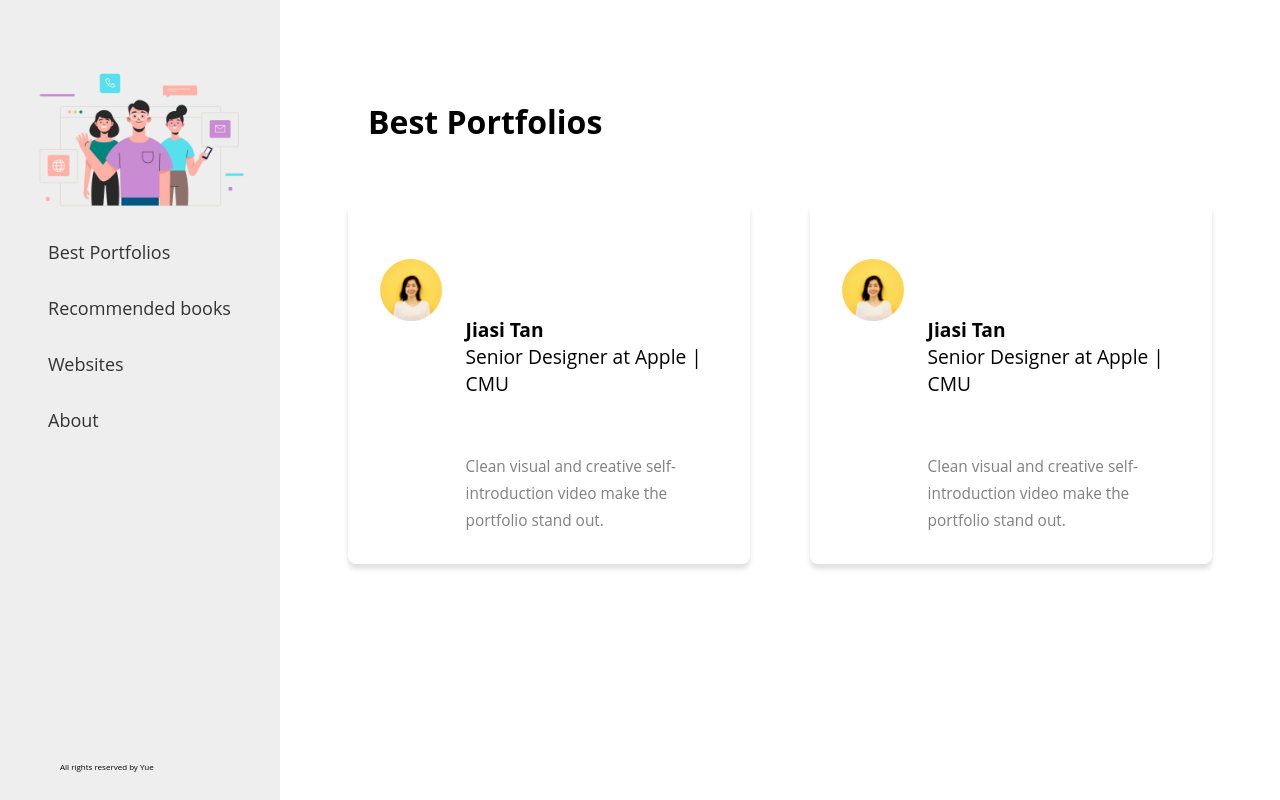
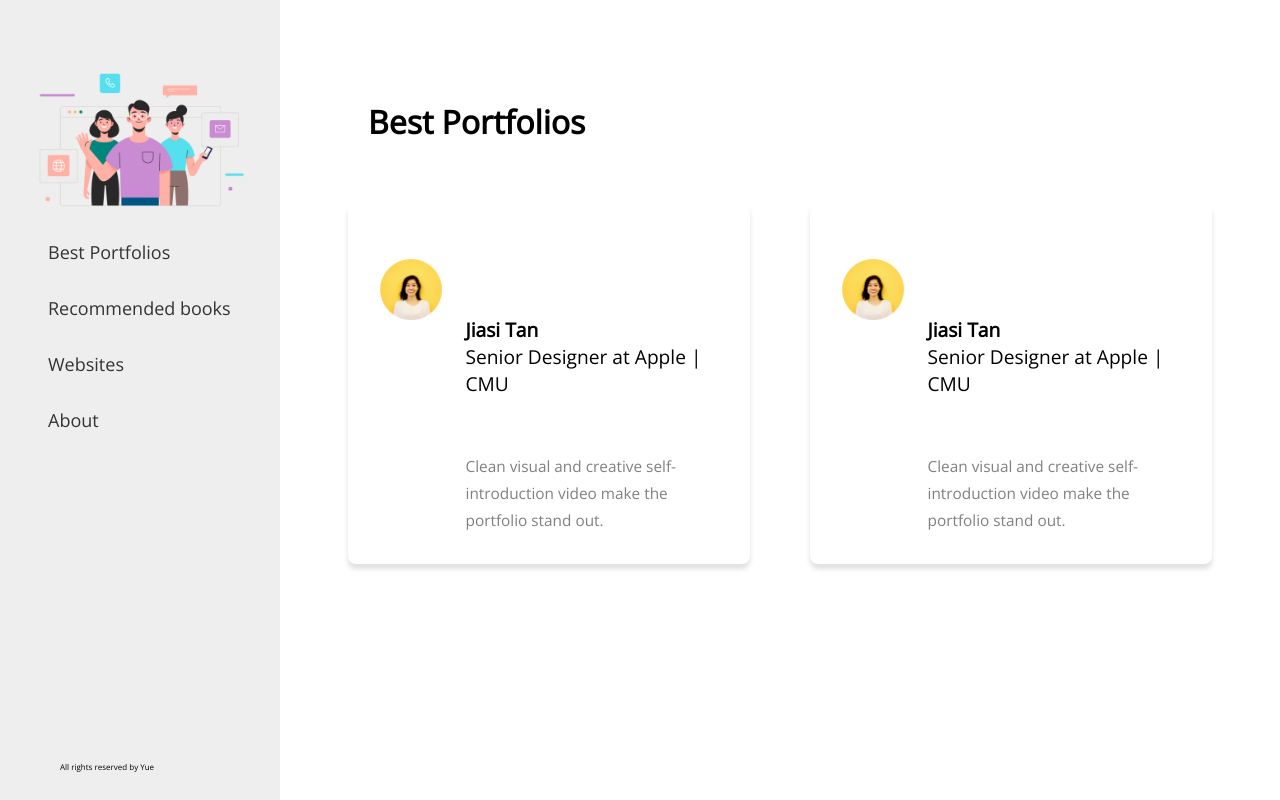
Before and after one commit to Daniel-ZhuWh/PUI-final, a plain HTML site: page index.html in a window 1280 px wide. Drawn offline with nearby package versions, Linux system fonts and the light colour scheme.

Commit message:
Update index.html

```diff
--- a/index.html
+++ b/index.html
@@ -6,6 +6,8 @@
 		 <!-- styles -->
          <link rel="stylesheet" type="text/css" href="style.css">
          <link href="hover.css" rel="stylesheet" media="all">
+	 <link rel="preconnect" href="https://fonts.gstatic.com">
+         <link href="https://fonts.googleapis.com/css2?family=Open+Sans&display=swap" rel="stylesheet">
     </head>
 
 	<body>
```
